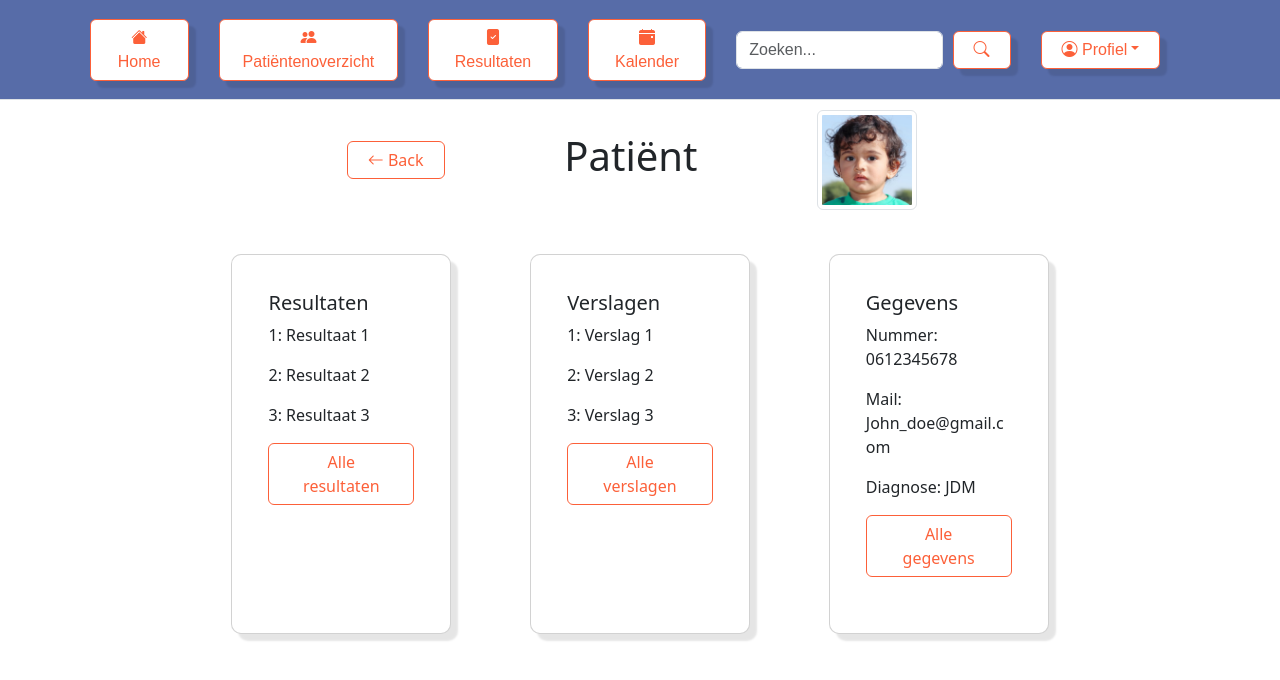
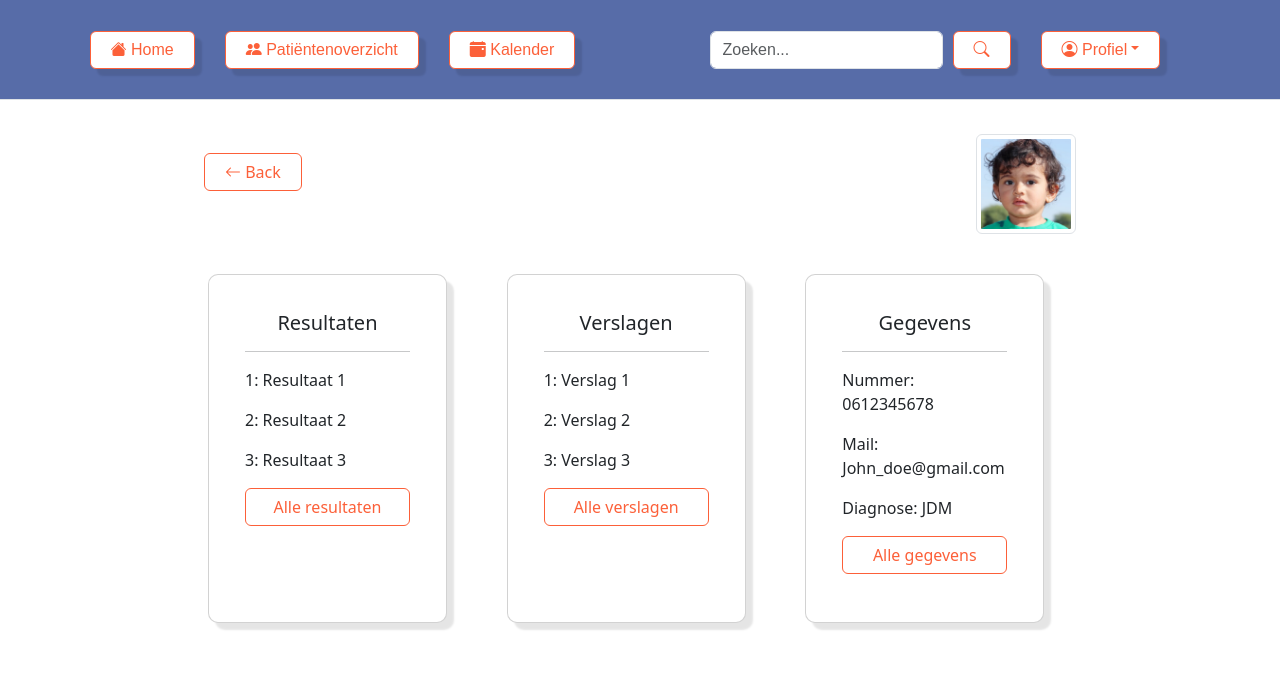
Before and after one commit to ZuydUniversity/B2C6_B2A_Frontend, a React (Vite) app: page /patientview/1 in a window 1280 px wide. Shown: the top 680 px of the page. Built offline with nearby package versions, Linux system fonts and the light colour scheme; no server answers.

Commit message:
Styling puntjes op de i

```diff
--- a/src/components/Navbar.jsx
+++ b/src/components/Navbar.jsx
@@ -59,7 +59,6 @@ const Navbar = () => {
                     <ul className="navbar-nav me-auto">
                         <Link to="/" type="button" className="btn btn-outline-primary"><i className="bi bi-house-fill"></i> Home</Link>
                         <Link to="/PatientOverview" type="button" className="btn btn-outline-primary"><i className="bi bi-people-fill"></i> Patiëntenoverzicht</Link>
-                        <Link to="/" type="button" className="btn btn-outline-primary"><i className="bi bi-file-check-fill"></i> Resultaten</Link>
                         <Link to="/Kalender" type="button" className="btn btn-outline-primary"><i className="bi bi-calendar-event-fill"></i> Kalender</Link>
                 </ul>
                 <ul className="navbar-nav ms-auto">
--- a/src/components/TopPage.jsx
+++ b/src/components/TopPage.jsx
@@ -25,16 +25,10 @@ const TopPage = ({ headerName, imageSrc, patientId }) => {
         <div className="container formwidth">
             <div className="d-flex justify-content-between align-items-center mb-4">
                 <BackButton />
-                <h1>{headerName}</h1>
-                <div className="d-flex align-items-center">
-                    <img
-                        src={imageSrc}
-                        alt="Patient"
-                        className="img-thumbnail me-3"
-                        style={{ width: '100px', height: '100px' }}
-                    />
                     <div>
-                        <h3>{patientName}</h3>
+                    <div className="d-flex align-items-center mt-4">
+                            <h3 className="me-3">{patientName}</h3>
+                            <img src={imageSrc} alt="Patient" className="img-thumbnail" style={{ width: '100px', height: '100px' }} />
                     </div>
                 </div>
             </div>
--- a/src/routes/EssayPage.jsx
+++ b/src/routes/EssayPage.jsx
@@ -12,6 +12,8 @@ const EssayPage = () => {
         <>
             <Navbar />
             <TopPage headerName="Patiënt" patientId={patientId} imageSrc={imageSrc} />
+            <div className="container">
+            </div>
         </>
     );
 };
--- a/src/routes/MyometriePage.jsx
+++ b/src/routes/MyometriePage.jsx
@@ -39,8 +39,8 @@ function MyometriePage() {
     return (
         <>
             <Navbar />
+            <TopPage headerName="Patiënt" patientId={patientId} imageSrc={imageSrc} />
             <div className="container">
-                <TopPage headerName="Patiënt" patientId={patientId} imageSrc={imageSrc} />
                 <div className="mt-4">
                     <h2>CMAS Scores</h2>
                     <div className="table-responsive">
--- a/src/routes/PatientSettingsPage.jsx
+++ b/src/routes/PatientSettingsPage.jsx
@@ -153,7 +153,7 @@ const PatientSettingsPage = () => {
         <>
             <Navbar />
             <TopPage headerName="Patiënt" patientId={patientId} imageSrc={imageSrc} />
-            <div className="container mt-4">
+            <div className="container">
                 <div className="row">
                     <div className="col-lg-6 mb-4">
                         <div className="card">
--- a/src/routes/PatientView.jsx
+++ b/src/routes/PatientView.jsx
@@ -17,13 +17,14 @@ function PatientView() {
     return (
         <>
             <Navbar />
+            <TopPage headerName="Patiënt" patientId={patientId} imageSrc={imageSrc} patientName={patientName} />
             <div className="container">
-                <TopPage headerName="Patiënt" patientId={patientId} imageSrc={imageSrc} patientName={patientName} />
                 <div className="row mt-4">
-                    <div className="col-md-4 mb-4">
-                        <div className="card h-100">
+                    <div className="col-md-4 mb-4 p-0">
+                        <div className="card h-100 m-3">
                             <div className="card-body">
-                                <h5 className="card-title">Resultaten</h5>
+                                <h5 className="card-title text-center">Resultaten</h5>
+                                <hr class="hr" />
                                 <div className="mb-3">
                                     {Array.from({ length: 3 }, (_, i) => (
                                         <div className="mb-2" key={i + 1}>
@@ -31,14 +32,15 @@ function PatientView() {
                                         </div>
                                     ))}
                                 </div>
-                                <Link to={`/resultoverview/${patientId}`} className="btn btn-outline-primary">Alle resultaten</Link>
+                                <Link to={`/resultoverview/${patientId}`} className="btn btn-outline-primary d-flex justify-content-center">Alle resultaten</Link>
                             </div>
                         </div>
                     </div>
-                    <div className="col-md-4 mb-4">
-                        <div className="card h-100">
+                    <div className="col-md-4 mb-4 p-0">
+                        <div className="card h-100 m-3">
                             <div className="card-body">
-                                <h5 className="card-title">Verslagen</h5>
+                                <h5 className="card-title text-center">Verslagen</h5>
+                                <hr class="hr" />
                                 <div className="mb-3">
                                     {Array.from({ length: 3 }, (_, i) => (
                                         <div className="mb-2" key={i + 1}>
@@ -46,20 +48,21 @@ function PatientView() {
                                         </div>
                                     ))}
                                 </div>
-                                <Link to={`/essaypage/${patientId}`} className="btn btn-outline-primary">Alle verslagen</Link>
+                                <Link to={`/essaypage/${patientId}`} className="btn btn-outline-primary d-flex justify-content-center">Alle verslagen</Link>
                             </div>
                         </div>
                     </div>
-                    <div className="col-md-4 mb-4">
-                        <div className="card h-100">
+                    <div className="col-md-4 mb-4 p-0">
+                        <div className="card h-100 m-3">
                             <div className="card-body">
-                                <h5 className="card-title">Gegevens</h5>
+                                <h5 className="card-title text-center">Gegevens</h5>
+                                <hr class="hr" />
                                 <div className="mb-3">
                                     <p>Nummer: {phoneNumber}</p>
                                     <p>Mail: {mail}</p>
                                     <p>Diagnose: {diagnosis}</p>
                                 </div>
-                                <Link to={`/patientsettingspage/${patientId}`} className="btn btn-outline-primary">Alle gegevens</Link>
+                                <Link to={`/patientsettingspage/${patientId}`} className="btn btn-outline-primary d-flex justify-content-center">Alle gegevens</Link>
                             </div>
                         </div>
                     </div>
--- a/src/routes/ResultOverview.jsx
+++ b/src/routes/ResultOverview.jsx
@@ -66,8 +66,8 @@ function ResultOverview() {
   return (
     <>
       <Navbar />
+      <TopPage headerName="Patiënt" patientId={patientId} imageSrc={imageSrc} />
       <div className="container">
-        <TopPage headerName="Patiënt" patientId={patientId} imageSrc={imageSrc} />
         <div className="mt-4">
           <DataTable data={data} />
         </div>
--- a/src/styling/Patientenoverzicht.css
+++ b/src/styling/Patientenoverzicht.css
@@ -442,7 +442,8 @@
 
   .card {
       border-radius: 10px; /* Rounded corners */
-      padding: 20px; /* Space inside the card */
+      padding: 20px;
+      padding-bottom: 0px; /* Space inside the card */
       margin: 20px 0; /* Space outside the card */
       margin-bottom:0;
       width: 80%; /* Adjust as needed */
```
Also changed, not shown: src/routes/Kalender.jsx (line endings or trailing spaces).
